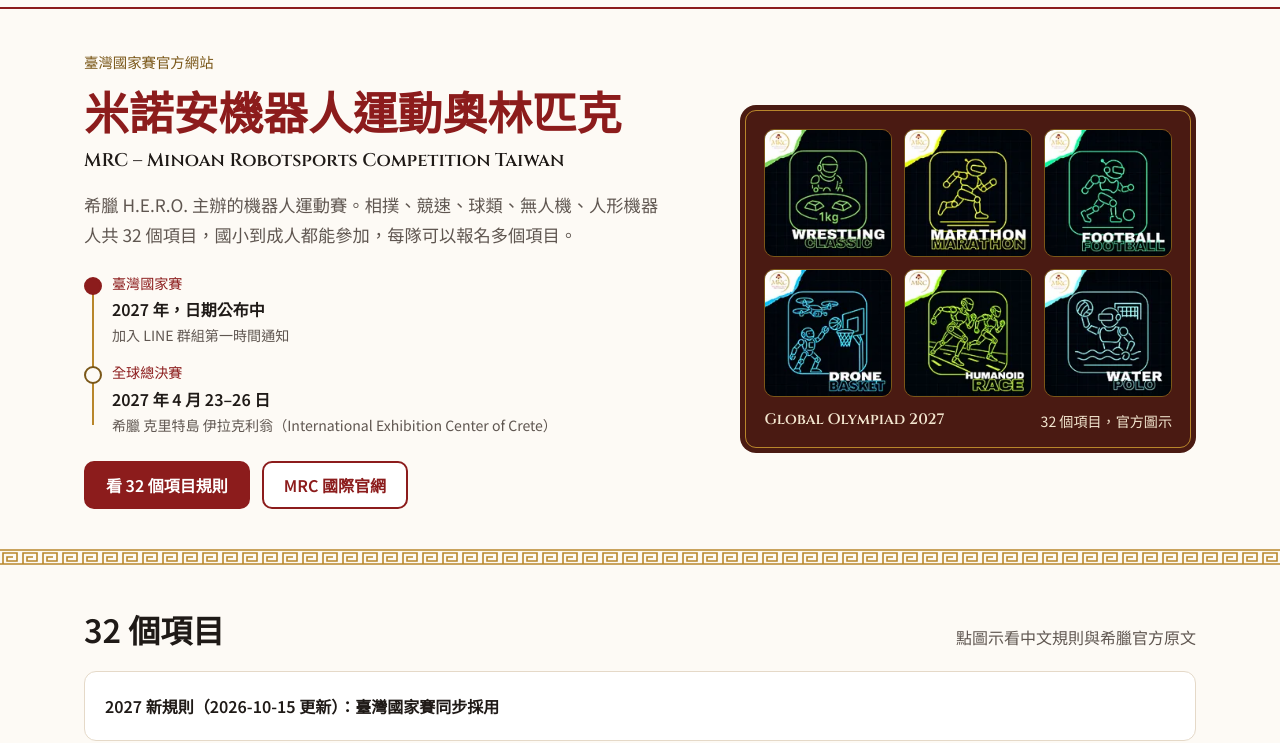
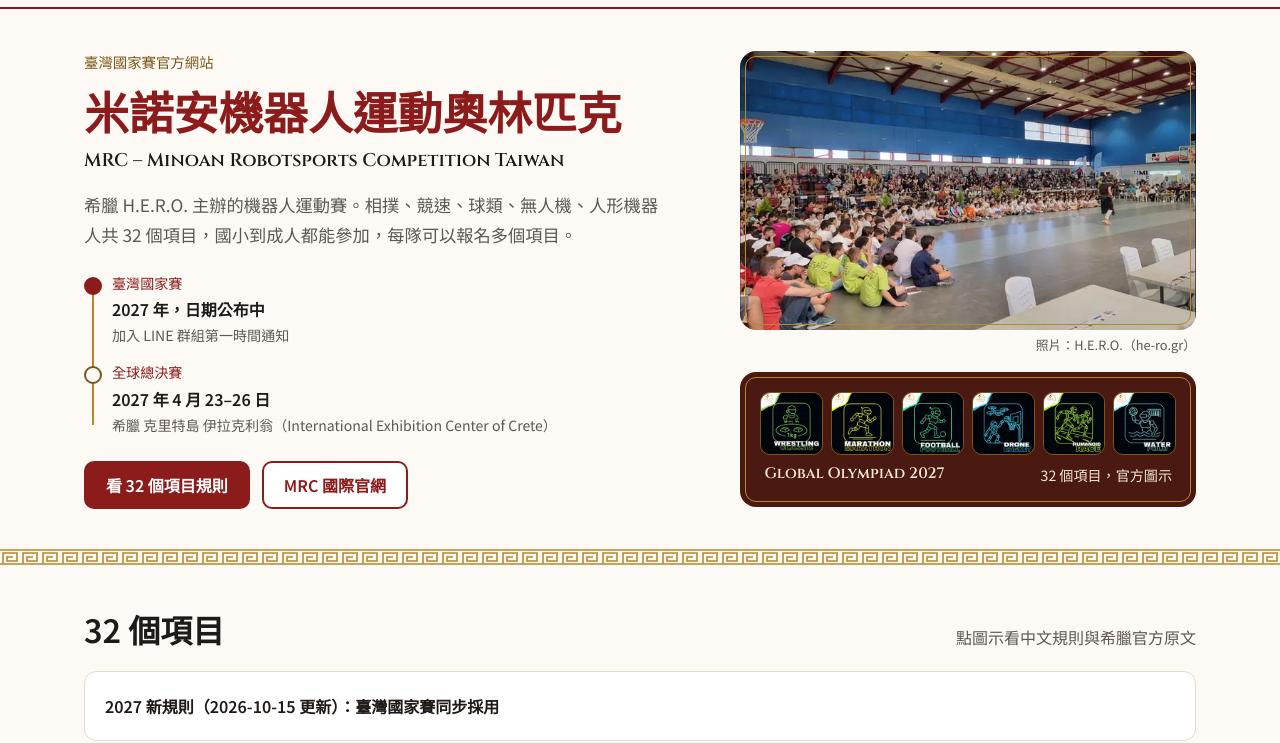
Before and after one commit to minoan-robotsports-competition-taiwan/minoan-robotsports-competition-taiwan.github.io, a plain HTML site: page index.html in a window 1280 px wide. Shown: the part 57-800 px from the top of the page. Drawn offline with Linux system fonts and the light colour scheme.

Commit message:
MRC 首屏加入希臘 H.E.R.O. 比賽現場照（WebP 640/720/960/1400 srcset＋preload，標出處 H.E.R.O.／he-ro.gr；手機照片置頂、桌機照片在獎牌櫃上方）
Co-Authored-By: Claude Opus 5.5 <noreply@anthropic.com>

```diff
--- a/index.html
+++ b/index.html
@@ -73,6 +73,7 @@
   ]
 }
 </script>
+<link rel="preload" as="image" imagesrcset="img/hero/mrc-hero-crete-640.webp 640w, img/hero/mrc-hero-crete-720.webp 720w, img/hero/mrc-hero-crete-960.webp 960w, img/hero/mrc-hero-crete-1400.webp 1400w" imagesizes="(max-width:820px) calc(100vw - 40px), 470px" fetchpriority="high">
 <link rel="preconnect" href="https://fonts.googleapis.com">
 <link rel="preconnect" href="https://fonts.gstatic.com" crossorigin>
 <!-- 字型等第一次繪製後才抓（最晚載入後 3 秒）：首屏先用對齊過行高的系統字（見 @font-face 後備字型），換字不跳動。網址帶 # 或點站內錨點時加 .cv-off，捲動才停在對的位置 -->
@@ -140,6 +141,11 @@ h1,h2,h3{line-height:1.3;margin:0;text-wrap:balance}
 .btn.primary{background:var(--red);color:#fff}
 .btn.primary:hover{background:var(--red-d);border-color:var(--red-d)}
 .btn.ghost{background:#fff;color:var(--red)}
+.side{display:grid;gap:16px}
+.photo{margin:0}
+.photo img{width:100%;height:auto;border-radius:16px;outline:1px solid var(--gold);outline-offset:-6px;background:var(--soft)}
+.photo figcaption{font-size:.8rem;color:var(--muted);margin-top:4px;text-align:right}
+.side .cabinet ul{grid-template-columns:repeat(6,1fr);gap:8px;padding:4px}
 .cabinet{margin:0;background:var(--clay);border-radius:16px;padding:16px;outline:1px solid var(--gold);outline-offset:-6px}
 .cabinet ul{list-style:none;margin:0;padding:8px;display:grid;grid-template-columns:repeat(3,1fr);gap:12px}
 .cabinet a{display:block;border-radius:10px}
@@ -147,7 +153,7 @@ h1,h2,h3{line-height:1.3;margin:0;text-wrap:balance}
 .cabinet figcaption{color:var(--cream);font-size:.88rem;padding:4px 8px 4px;display:flex;justify-content:space-between;gap:8px}
 .cabinet figcaption b{font:600 .95rem/1.4 var(--latin);color:var(--cream)}
 @media (max-width:900px){.hero .btns{display:none}}
-@media (max-width:820px){.hero .grid{grid-template-columns:1fr;gap:24px}.hero{padding-block:24px 28px}.cabinet{padding:8px;outline-offset:-4px}.cabinet ul{grid-template-columns:repeat(6,1fr);gap:4px;padding:4px}.cabinet img{border-radius:8px}.cabinet figcaption{font-size:.8rem}}
+@media (max-width:820px){.hero .grid{grid-template-columns:1fr;gap:24px}.side{display:contents}.photo{order:-1;margin-bottom:-8px}.photo img{border-radius:12px;outline-offset:-4px}.side .cabinet ul{gap:4px}.hero{padding-block:24px 28px}.cabinet{padding:8px;outline-offset:-4px}.cabinet ul{grid-template-columns:repeat(6,1fr);gap:4px;padding:4px}.cabinet img{border-radius:8px}.cabinet figcaption{font-size:.8rem}}
 
 section{padding-block:44px}
 section:not(.hero){content-visibility:auto;contain-intrinsic-size:auto 700px}
@@ -247,6 +253,11 @@ footer a{color:var(--muted);display:inline-flex;align-items:center;min-height:44
           <a class="btn ghost" href="https://www.he-ro.gr/minoan-robotsports-competition">MRC 國際官網</a>
         </div>
       </div>
+      <div class="side">
+      <figure class="photo">
+        <img src="img/hero/mrc-hero-crete-960.webp" srcset="img/hero/mrc-hero-crete-640.webp 640w, img/hero/mrc-hero-crete-720.webp 720w, img/hero/mrc-hero-crete-960.webp 960w, img/hero/mrc-hero-crete-1400.webp 1400w" sizes="(max-width:820px) calc(100vw - 40px), 470px" width="1400" height="858" fetchpriority="high" alt="希臘 MRC 比賽現場：體育館內坐滿選手與觀眾，場中央有米諾安裝扮的表演者">
+        <figcaption>照片：H.E.R.O.（he-ro.gr）</figcaption>
+      </figure>
       <figure class="cabinet">
         <ul>
           <li><a href="rules/wrestling-1kg.html"><img src="img/cat/wrestling-1kg.webp" width="160" height="160" alt="1 公斤級相撲"></a></li>
@@ -258,6 +269,7 @@ footer a{color:var(--muted);display:inline-flex;align-items:center;min-height:44
         </ul>
         <figcaption><b>Global Olympiad 2027</b><span>32 個項目，官方圖示</span></figcaption>
       </figure>
+      </div>
     </div>
   </section>
 
```
Also changed, not shown: img/hero/mrc-hero-crete-1400.webp (added), img/hero/mrc-hero-crete-640.webp (added), img/hero/mrc-hero-crete-720.webp (added), img/hero/mrc-hero-crete-960.webp (added), img/hero/mrc-hero-crete.jpg (added).
